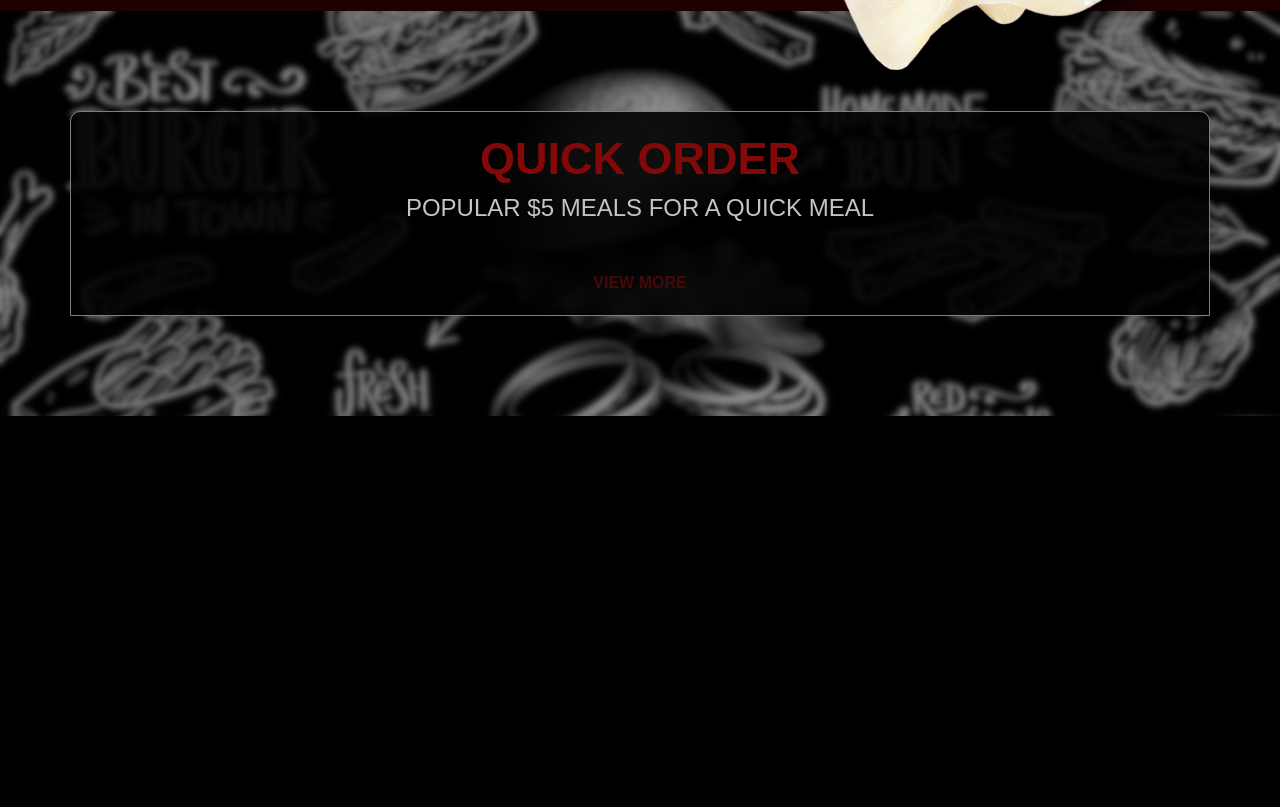
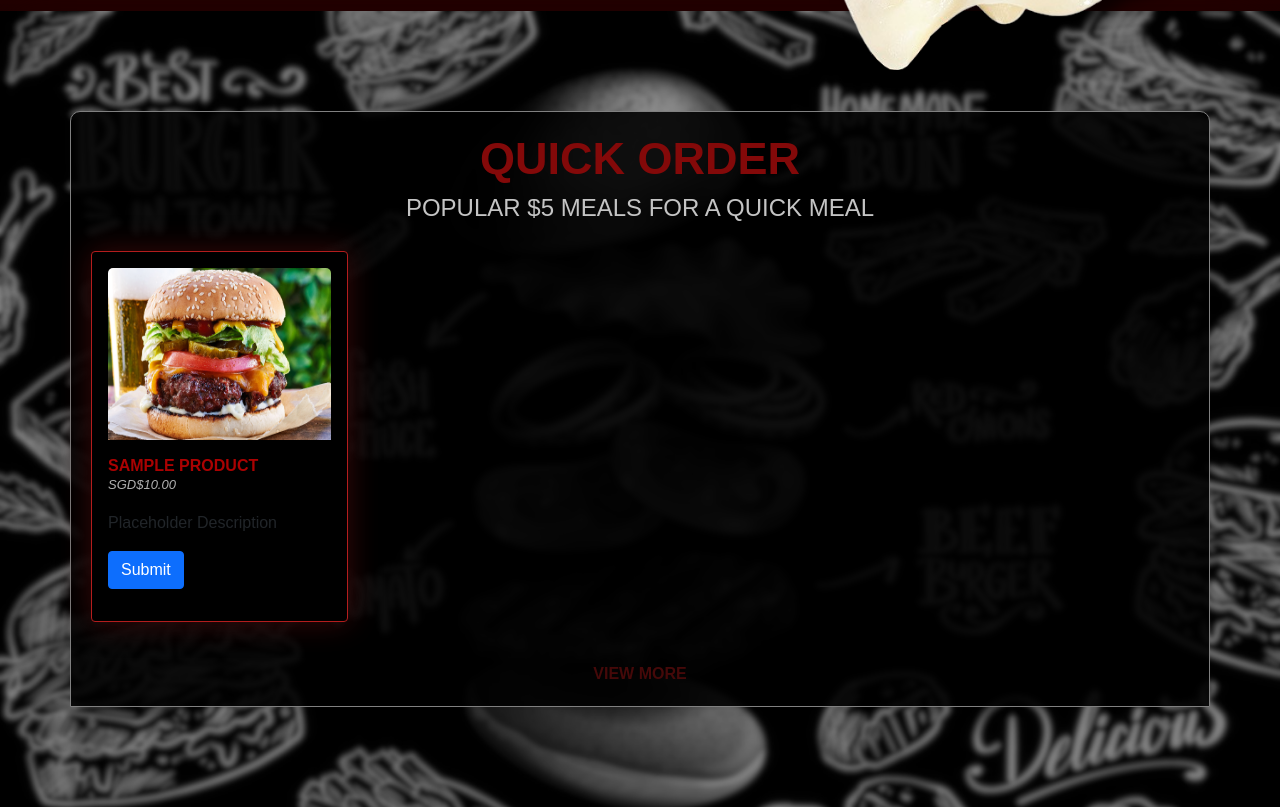
Before and after one commit to Kanahora/Dains, a Flask app: template templates/index.html in a window 1280 px wide. Shown: the part 700-1507 px from the top of the page. Before the commit the page ends 1116 px from the top, so only its background shows below. Run offline with Flask 2, Linux system fonts and the light colour scheme; the template is opened without the code that fills it: most values are stand-ins (such as "Sample title", 1, 10 or a date in 2020); some libraries are stand-ins or nearby versions.

Commit message:
Update index.html

```diff
--- a/templates/index.html
+++ b/templates/index.html
@@ -29,17 +29,16 @@
                 <div class="row">
                     {% if products.__len__() > 0 %}
                     {% for product in products %}
-                    {% if products[product].get_cost() <= 5 %}
                     <div class="col-md-3">
                         <div class="card mx-auto w-100">
                             <div class="card-body">
-                                {% if products[product].get_category() == "Fries" %}
+                                {% if product.get_category() == "Fries" %}
                                 <img src="{{ url_for('static', filename='images/fries.jpg') }}" class="card-img-top">
                                 {% else %}
                                 <img src="{{ url_for('static', filename='images/burger.jpg') }}" class="card-img-top">
                                 {% endif %}
-                                <h6 class="card-subtitle" id="name"> {{ products[product].get_name() }} </h6>
-                                <p class="card-text" id="price"> {{ "SGD${:0,.2f}".format(products[product].get_cost()) }} </p>
+                                <h6 class="card-subtitle" id="name"> {{ product.get_name() }} </h6>
+                                <p class="card-text" id="price"> {{ "SGD${:0,.2f}".format(product.get_cost()) }} </p>
                                 <p class="card-text"> Placeholder Description </p>
                                 <form method="post">
                                     <button type="submit" value="{{ product }}" class="btn btn-primary" name="quickorder-id"> Submit </button>
@@ -47,7 +46,6 @@
                             </div>
                         </div>
                     </div>
-                    {% endif %}
                     {% endfor %}
                     {% else %}
                     <div class="container d-flex flex-column align-items-center unavailable-description">
```
